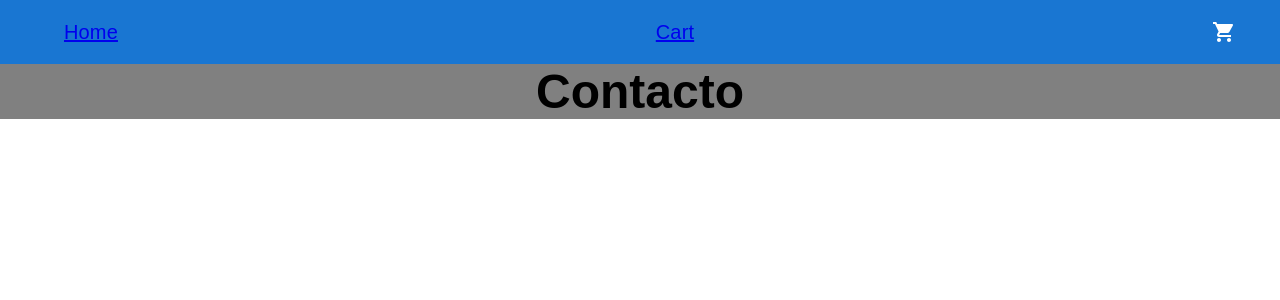
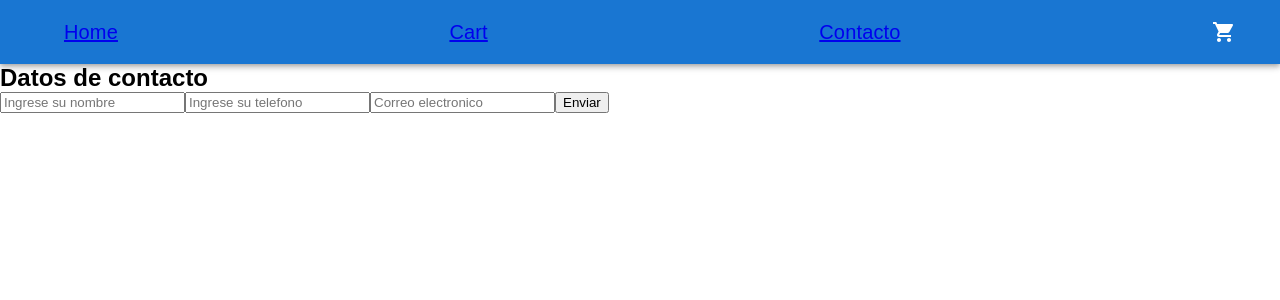
Before and after one commit to lautarominue/CoderHouseReactJS, a React (Create React App) app: page /contacto in a window 1280 px wide. Shown: the top 300 px of the page. Built offline with nearby package versions, Linux system fonts and the light colour scheme; the HTML template or start-up script is replaced by a standard one.

Commit message:
item collection 2

```diff
--- a/src/App.js
+++ b/src/App.js
@@ -5,6 +5,7 @@ import ItemDetailContainer from './components/ItemDetailContainer/ItemDetailCont
 import {BrowserRouter, Routes, Route} from 'react-router-dom'
 import Checkout from './components/pages/Checkout';
 import CartProvider from './components/context/CartContext';
+import Contacto from './components/pages/Contacto';
 
 
 function App() {
@@ -14,7 +15,7 @@ function App() {
         <NavBar />
         <Routes>
           <Route path="/" element={<Itemcontainer section="Productos A"/>}/>
-          <Route path="/contacto" element={<h1>Contacto</h1>}/>
+          <Route path="/contacto" element={ <Contacto /> }/>
           <Route path="/productos/:id" element={<ItemDetailContainer />}/>
           <Route path="/cart" element={<Checkout />} />
           <Route path="*" element={<h2>ERROR 404 - pagina no encontrada</h2>} />
--- a/src/components/NavBar/NavBar.js
+++ b/src/components/NavBar/NavBar.js
@@ -40,6 +40,9 @@ const NavBar = () => {
                     <Typography variant="h6" component="div" sx={{ flexGrow: 1 }}>
                         <Link to="/cart"> <ul>Cart</ul></Link>
                     </Typography>
+                    <Typography variant="h6" component="div" sx={{ flexGrow: 1 }}>
+                        <Link to="/contacto"> <ul>Contacto</ul></Link>
+                    </Typography>
                     <Button onClick={handleClick} color="inherit">
                         <Badge badgeContent={totalNumber()} color="secondary">
                             <ShoppingCartIcon />
--- a/src/components/PriceTotal/PriceTotal.css
+++ b/src/components/PriceTotal/PriceTotal.css
@@ -3,3 +3,7 @@
     bottom: 1rem;
     left: 1rem;
 }
+
+.comprar {
+    margin-left: 2rem;
+}
--- a/src/components/PriceTotal/PriceTotal.js
+++ b/src/components/PriceTotal/PriceTotal.js
@@ -2,6 +2,7 @@ import { Button } from "@mui/material"
 import { CartContext } from "../context/CartContext"
 import { useContext } from "react"
 import "./PriceTotal.css"
+import { Link } from 'react-router-dom';
 
 const PriceTotal = () => {
     const { cartProducts } = useContext(CartContext)
@@ -15,12 +16,14 @@ const PriceTotal = () => {
     totalPrice()
     return (
         <div className="priceTotal">
+            <Link to="/contacto">
                 <Button variant="contained" color="secondary">
                     Total
                     <span >
                         {":  $" + totalPrice()}
                     </span>
                 </Button>
+            </Link>
         </div>
     )
 }
--- /dev/null
+++ b/src/components/pages/Contacto.js
@@ -0,0 +1,98 @@
+import { useContext, useState } from "react"
+import { CartContext } from "../context/CartContext"
+import PriceTotal from "../PriceTotal/PriceTotal"
+import db from '../../firebaseConfig.js'
+import { collection, addDoc } from "firebase/firestore"
+
+const Contacto = () => {
+
+    const totalPrice = () => {
+        let total = 0;
+        cartProducts.map((i) => {
+            total += i.price * i.cant;
+        })
+        return total;
+    }
+
+
+    const { cartProducts } = useContext(CartContext)
+    const [ success, setSuccess ] = useState()
+    const [order, setOrder] = useState({
+        items: cartProducts.map( (product) => {
+            return {
+                id: product.id,
+                title: product.title,
+                price: product.price
+            }
+        } ),
+        buyer: {},
+        total: totalPrice()
+    })
+
+    const [formData, setFormData] = useState ({
+        name: '',
+        phone: '',
+        email: ''
+    })
+
+
+    const handleChange = (e) => {
+        setFormData({...formData,[e.target.name] : e.target.value})
+    }
+
+    const submitData = (e) => {
+        e.preventDefault()
+        console.log("orden para enviar:", {...order, buyer: formData})
+        pushData({...order, buyer: formData})
+    }
+
+    const pushData = async (newOrder) => {
+        const collectionOrder = collection(db, 'ordenes')
+        const orderDoc = await addDoc(collectionOrder, newOrder)
+        setSuccess(orderDoc.id)
+        console.log("orden generada ", orderDoc)
+    }
+
+    return (
+        <div>
+        <h2>Datos de contacto</h2>
+
+        {success ? (
+            <>
+                <h3>Su orden se genero con exito!</h3>
+                <p>ID de compra : {success}</p>
+            </>
+        ) : (
+            <form onSubmit={submitData}>
+            <input
+                type='text'
+                name='name'
+                placeholder="Ingrese su nombre"
+                onChange={handleChange}
+                value={formData.name}
+            />
+            <input
+                type='number'
+                name='phone'
+                placeholder="Ingrese su telefono"
+                value={formData.phone}
+                onChange={handleChange}
+            />
+            <input
+                type='email'
+                name='email'
+                placeholder="Correo electronico"
+                value={formData.email}
+                onChange={handleChange}
+            />
+            <button type="submit">Enviar</button>
+        </form>
+        )}
+        </div>
+
+
+
+    )
+}
+
+export default Contacto
```
